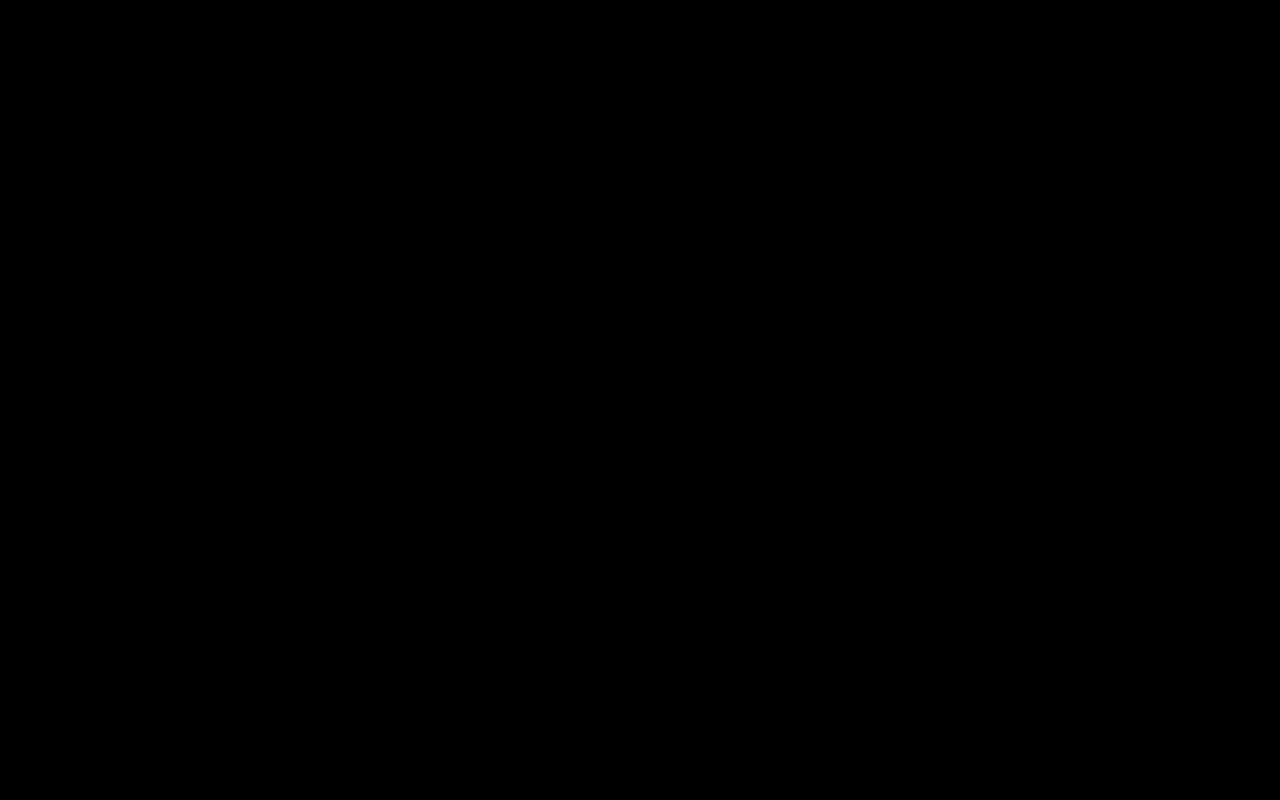
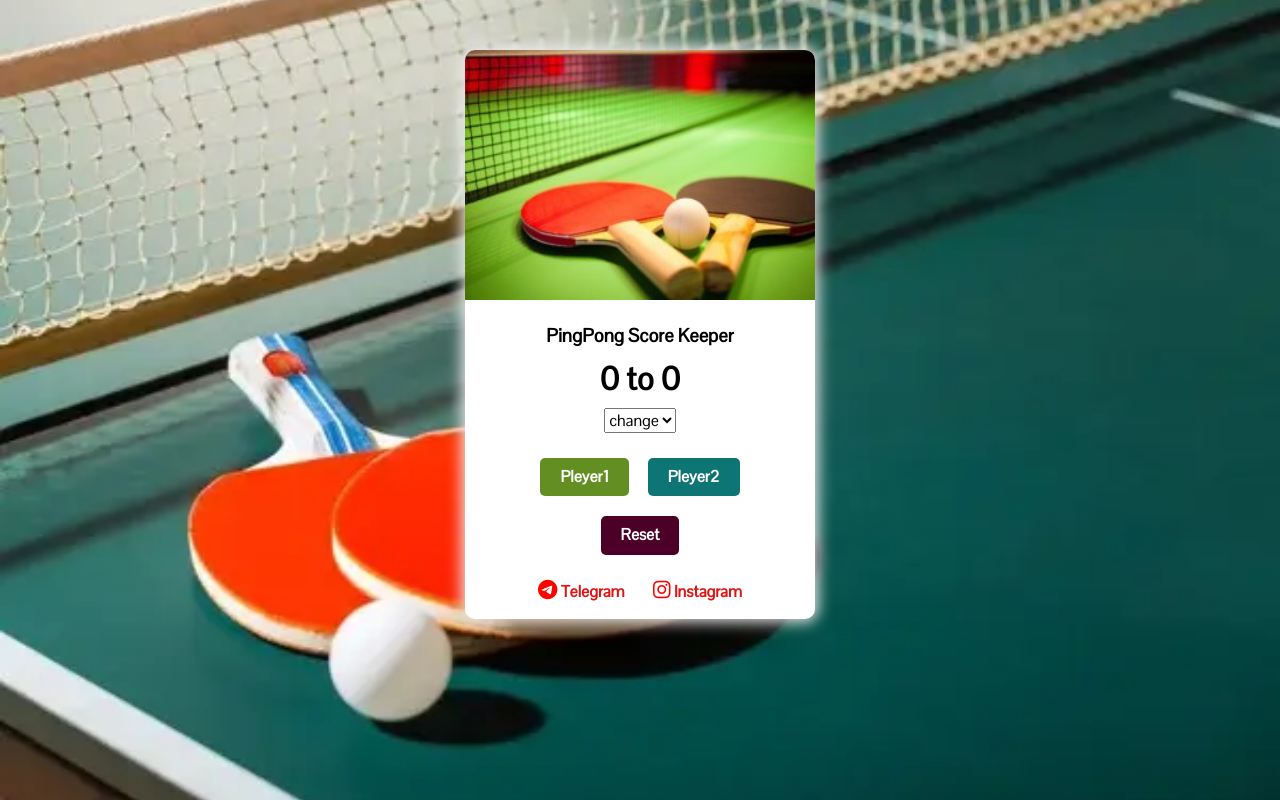
Before and after one commit to ZohidovaRoziya/rz-pingPong-Score-keeper, a plain HTML site: page index.html in a window 1280 px wide. Drawn offline with Linux system fonts and the light colour scheme.

Commit message:
Add project styles and javaScript

```diff
--- a/JS/main.js
+++ b/JS/main.js
@@ -0,0 +1,59 @@
+const cardPlayer1_El = document.querySelector(".card-player1");
+const cardPlayer2_El = document.querySelector(".card-player2");
+const formSelect_El = document.querySelector(".form_select");
+const btnPlayer1_El = document.querySelector(".btn-player1");
+const btnPlayer2_El = document.querySelector(".btn-player2");
+const btnReset_El = document.querySelector(".btn-reset");
+
+
+let scorePlayer1 = 0;
+let scorePlayer2 = 0;
+let gameLevel = 3;
+let gameOver = false;
+
+btnPlayer1_El.addEventListener("click", ()=> {
+    if(!gameOver) {
+        scorePlayer1++
+
+            if (scorePlayer1 >= gameLevel) {
+                gameOver = true
+                cardPlayer1_El.style.color = "green";
+                cardPlayer2_El.style.color = "red";
+            }
+    }
+
+    cardPlayer1_El.textContent = scorePlayer1
+})
+
+btnPlayer2_El.addEventListener("click", ()=> {
+    if(!gameOver) {
+        scorePlayer2++
+
+            if (scorePlayer2 >= gameLevel) {
+                gameOver = true
+                cardPlayer2_El.style.color = "green";
+                cardPlayer1_El.style.color = "red";
+
+            }
+    }
+
+    cardPlayer2_El.textContent = scorePlayer2
+})
+
+
+formSelect_El.addEventListener("change" , ()=> {
+    gameLevel = +formSelect_El.value
+    reset()
+})
+
+btnReset_El.addEventListener("click", reset)
+
+function reset() {
+    scorePlayer1 = 0
+    scorePlayer2 = 0
+    gameOver = false
+    cardPlayer1_El.style.color = "black"
+    cardPlayer2_El.style.color = "black"
+    cardPlayer1_El.textContent = "0"
+    cardPlayer2_El.textContent = "0"
+}
--- a/css/styles.css
+++ b/css/styles.css
@@ -1,3 +1,7 @@
+/* GLOBAL IMPORT FONT FAMLIY  LINK START  */
+@import url("https://fonts.googleapis.com/css2?family=Pontano+Sans&display=swap");
+
+
 /* CUSTOM PROPS CSS START  */
 :root {
     --primary-color: #000;
@@ -18,7 +22,7 @@
 }
 
 *:focus {
-    outline: 2px dashed #000;
+    outline: 2px dashed #145c5c;
     outline-offset: 3px;
 }
 
@@ -32,13 +36,16 @@ body {
     display: flex;
     flex-direction: column;
     height: 100%;
-    background-color: var(--primary-color);
+    background-image: url("../images/pingPong-bg.jpg");
+    background-repeat: no-repeat;
+    background-size: cover;
+    background-position:center left;
     padding: 0;
     margin: 0;
-    font-family: "Arial", sans-serif;
+    font-family: 'Pontano Sans', "Arial", sans-serif;
     font-size: 16px;
     line-height: 1.5;
-    color: var(--text-color);
+    color: var(--primary-color);
 }
 
 img {
@@ -63,7 +70,7 @@ img {
 /* CONTAINER CSS START  */
 .container {
      width: 100%;
-     max-width: 1200px;
+     max-width: 1000px;
      margin-left: auto;
      margin-right: auto;
      padding-left: 50px;
@@ -74,3 +81,88 @@ img {
 .site-main {
     flex-grow: 1;
 }
+
+/* PING PONG CSS START  */
+
+.card {
+    width: 100%;
+    max-width: 350px;
+    margin-top: 50px;
+    margin-left: auto;
+    margin-right: auto;
+    background-color: #fff;
+    border-radius: 10px;
+    box-shadow: 0 0 15px 3px #eee;
+}
+
+/* CARD HEAD CSS START  */
+.card-head__card-img {
+    border-top-left-radius: 10px;
+    border-top-right-radius: 10px;
+    width: 350px;
+    height: 250px;
+}
+
+/* CARD BODY CSS START  */
+.card__card-body {
+    padding: 15px;
+    text-align: center;
+}
+
+
+.card-body__card-score {
+    margin-top: 0;
+    margin: 5px;
+}
+
+.form_select {
+    margin-bottom: 25px;
+    text-align: center;
+}
+
+.form__btn-wrapper {
+    margin-bottom: 25px;
+}
+
+.btn-wrapper__player-btn {
+    margin-bottom: 20px;
+}
+
+.btn {
+    padding: 10px 20px;
+    border: 0;
+    border-radius: 5px;
+    font-size: 16px;
+    font-weight: bold;
+    color: var(--text-color);
+}
+
+.btn-player1 {
+    background-color: #638f22;
+    margin-right: 15px;
+}
+
+.btn-player2 {
+    background-color: #0e7575;
+}
+
+.btn-reset {
+    background-color: #4C0027;
+}
+
+.card-body__card-cta-wrapper {
+    margin: 0;
+    padding: 0;
+    color: #df1515;
+    font-weight: bold;
+    text-decoration: none;
+    margin-bottom: 10px;
+}
+
+.card-body__card-cta-wrapper:not(:last-child) {
+    margin-right: 25px;
+}
+.fa-brands {
+    font-size: 20px;
+    color: red;
+}
--- a/index.html
+++ b/index.html
@@ -1,20 +1,80 @@
 <!DOCTYPE html>
 <html lang="en">
+
 <head>
     <meta charset="UTF-8">
     <meta http-equiv="X-UA-Compatible" content="IE=edge">
     <meta name="viewport" content="width=device-width, initial-scale=1.0">
-    <title>Project</title>
+    <title>Ping Pong</title>
+
+    <!-- GOOGLE FONTS LINK START  -->
+    <link rel="stylesheet" href="https://cdnjs.cloudflare.com/ajax/libs/font-awesome/6.0.0/css/all.min.css" integrity="sha512-9usAa10IRO0HhonpyAIVpjrylPvoDwiPUiKdWk5t3PyolY1cOd4DSE0Ga+ri4AuTroPR5aQvXU9xC6qOPnzFeg==" crossorigin="anonymous" referrerpolicy="no-referrer" />
 
     <!-- STYLESHEEET CSS LINK  -->
     <link rel="stylesheet" href="./css/normalize.css">
     <link rel="stylesheet" href="./css/styles.css">
 </head>
+
 <body>
 
+    <main class="site-main">
+        <div class="container">
+            <div class="card">
+                <div class="card__card-head">
+                    <img class="card-head__card-img" src="./images/pingPong.jpg" alt="pingPong" width="350" height="250">
+                </div>
+                <div class="card__card-body">
+                    <h3 class="card-body__card-title">
+                        PingPong Score Keeper
+                    </h3>
 
+                    <h1 class="card-body__card-score">
+                        <span class="card-player1">0</span>
+                        to
+                        <span class="card-player2">0</span>
+                    </h1>
+
+                    <form class="card-body__form">
+
+                        <select class="form_select">
+                            <option selected disabled>change</option>
+                            <option value="3">3</option>
+                            <option value="4">4</option>
+                            <option value="5">5</option>
+                            <option value="6">6</option>
+                            <option value="7">7</option>
+                            <option value="8">8</option>
+                            <option value="9">9</option>
+                            <option value="10">10</option>
+                            <option value="11">11</option>
+                        </select>
+
+                        <div class="form__btn-wrapper">
+                            <div class="btn-wrapper__player-btn">
+                                <button class="btn btn-player1">Pleyer1</button>
+                                <button class="btn btn-player2">Pleyer2</button>
+                            </div>
+                            <button class="btn btn-reset">Reset</button>
+                        </div>
+
+                    </form>
+
+
+                       <a class="card-body__card-cta-wrapper" href="#">
+                        <i class="fa-brands fa-telegram"></i>
+                        Telegram
+                       </a>
+                        <a class="card-body__card-cta-wrapper" href="#">
+                            <i class="fa-brands fa-instagram"></i>
+                            Instagram
+                        </a>
+                </div>
+            </div>
+        </div>
+    </main>
 
     <!-- JAVA SCRIPT LINK  -->
     <script src="./JS/main.js"></script>
 </body>
+
 </html>
```
Also changed, not shown: images/pingPong-bg.jpg (added), images/pingPong.jpg (added).
